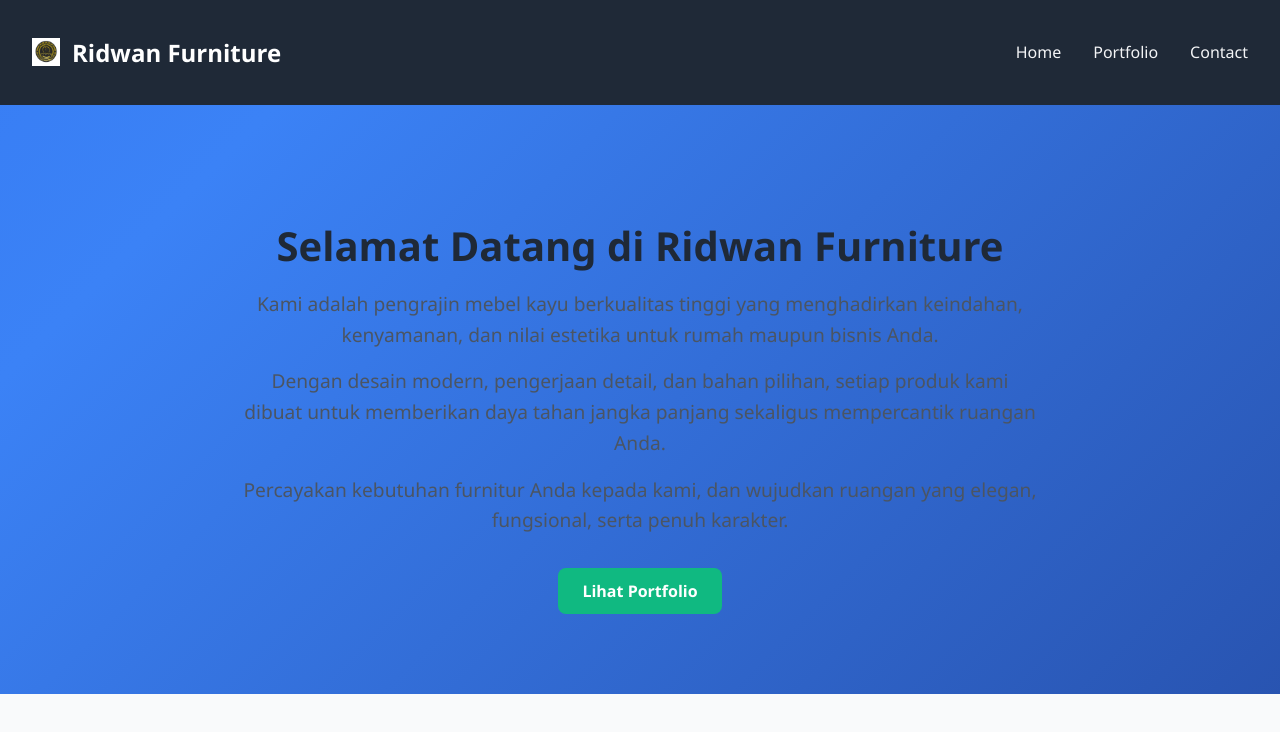
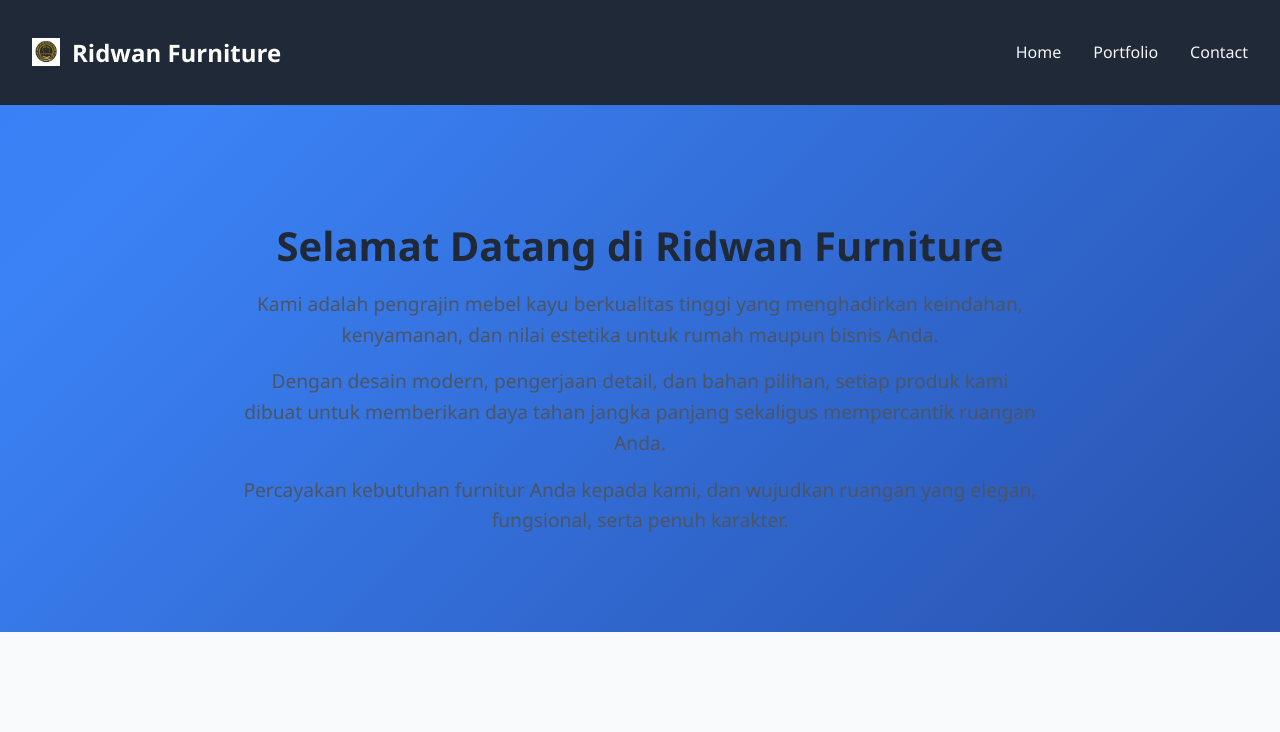
Before and after one commit to ilhamsurya0602-ctrl/ASUS, a React (Vite) app: page / in a window 1280 px wide. Shown: the top 732 px of the page. Built offline with nearby package versions, Linux system fonts and the light colour scheme.

Commit message:
update Home section

```diff
--- a/src/pages/Home.jsx
+++ b/src/pages/Home.jsx
@@ -1,4 +1,3 @@
-import "./../pages/Portfolio.jsx"
 export default function Home() {
   return (
     <section className="hero">
@@ -17,7 +16,6 @@ export default function Home() {
           Percayakan kebutuhan furnitur Anda kepada kami, dan wujudkan ruangan
           yang elegan, fungsional, serta penuh karakter.
         </p>
-        <a href="/portfolio" className="hero-button">Lihat Portfolio</a>
       </div>
     </section>
   );
```
